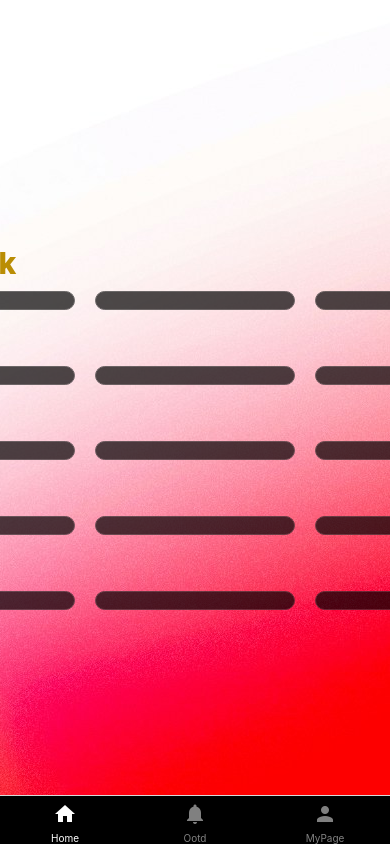
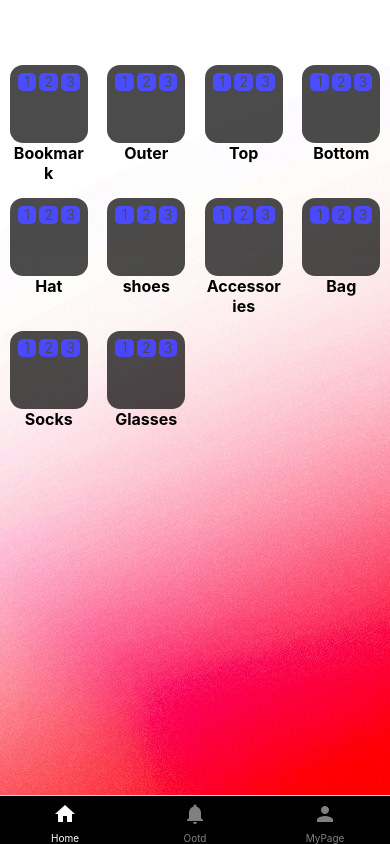
Before and after one commit to OOTC-project/OOTC-FE, a React Native app: screen /Home in a window 390 px wide. Built offline with nearby package versions, Linux system fonts and the light colour scheme.

Commit message:
fix: change main page layout

```diff
--- a/src/pages/select/index.tsx
+++ b/src/pages/select/index.tsx
@@ -4,6 +4,8 @@ import {
   StyleSheet,
   ImageBackground,
   ScrollView,
+  Dimensions,
+  TouchableOpacity,
 } from 'react-native';
 import React, { useState } from 'react';
 import ItemSelectBox from '../../components/template/SelectBox';
@@ -18,13 +20,33 @@ const Select = () => {
         <View style={styles.marginTop} />
         <SelectImage />
         <View style={styles.mt}>
-          <ScrollView style={styles.scrollView}>
-            <ItemSelectBox title="Bookmark" />
+          <View style={styles.scrollView}>
+            {DATA.map(item => (
+              <View style={styles.boxBox} key={item.id}>
+                <TouchableOpacity style={styles.box}>
+                  <View style={styles.bb}>
+                    <View style={styles.bbb}>
+                      <Text>1</Text>
+                    </View>
+                    <View style={styles.bbb}>
+                      <Text>2</Text>
+                    </View>
+                    <View style={styles.bbb}>
+                      <Text>3</Text>
+                    </View>
+                  </View>
+                </TouchableOpacity>
+                <View style={styles.fontBox}>
+                  <Text style={styles.boxTitle}>{item.title}</Text>
+                </View>
+              </View>
+            ))}
+            {/* <ItemSelectBox title="Bookmark" />
             <ItemSelectBox title="OUTER" />
             <ItemSelectBox title="TOP" />
             <ItemSelectBox title="BOTTOM" />
-            <ItemSelectBox title="ETC" />
-          </ScrollView>
+            <ItemSelectBox title="ETC" /> */}
+          </View>
         </View>
       </ImageBackground>
     </View>
@@ -32,6 +54,7 @@ const Select = () => {
 };
 
 export default Select;
+const screenWidth = Dimensions.get('window').width;
 
 const styles = StyleSheet.create({
   container: {
@@ -43,8 +66,58 @@ const styles = StyleSheet.create({
   background: {
     flex: 1,
     resizeMode: 'cover',
-    justifyContent: 'center',
   },
   mt: { marginTop: 10 },
-  scrollView: {},
+  scrollView: { width: screenWidth, flexDirection: 'row', flexWrap: 'wrap' },
+  boxBox: {
+    display: 'flex',
+    alignItems: 'center',
+    width: screenWidth / 4,
+    flexDirection: 'column',
+  },
+  box: {
+    backgroundColor: '#000',
+    opacity: 0.7,
+    marginTop: 15,
+    marginHorizontal: 10,
+    width: '80%',
+    height: screenWidth / 5,
+    borderRadius: 13,
+    padding: 8,
+    display: 'flex',
+    alignItems: 'center',
+  },
+  fontBox: {
+    width: '80%',
+  },
+  boxTitle: { fontSize: 16, textAlign: 'center', fontWeight: 'bold' },
+
+  bb: {
+    justifyContent: 'space-between',
+    display: 'flex',
+    width: '100%',
+    flexDirection: 'row',
+    flexWrap: 'wrap',
+  },
+  bbb: {
+    display: 'flex',
+    alignItems: 'center',
+    width: '30%',
+    height: screenWidth / 5 / 3 - 8,
+    backgroundColor: 'blue',
+    borderRadius: 5,
+    flexDirection: 'column',
+  },
 });
+const DATA = [
+  { id: 0, title: 'Bookmark' },
+  { id: 1, title: 'Outer' },
+  { id: 2, title: 'Top' },
+  { id: 3, title: 'Bottom' },
+  { id: 4, title: 'Hat' },
+  { id: 5, title: 'shoes' },
+  { id: 6, title: 'Accessories' },
+  { id: 7, title: 'Bag' },
+  { id: 8, title: 'Socks' },
+  { id: 9, title: 'Glasses' },
+];
```
